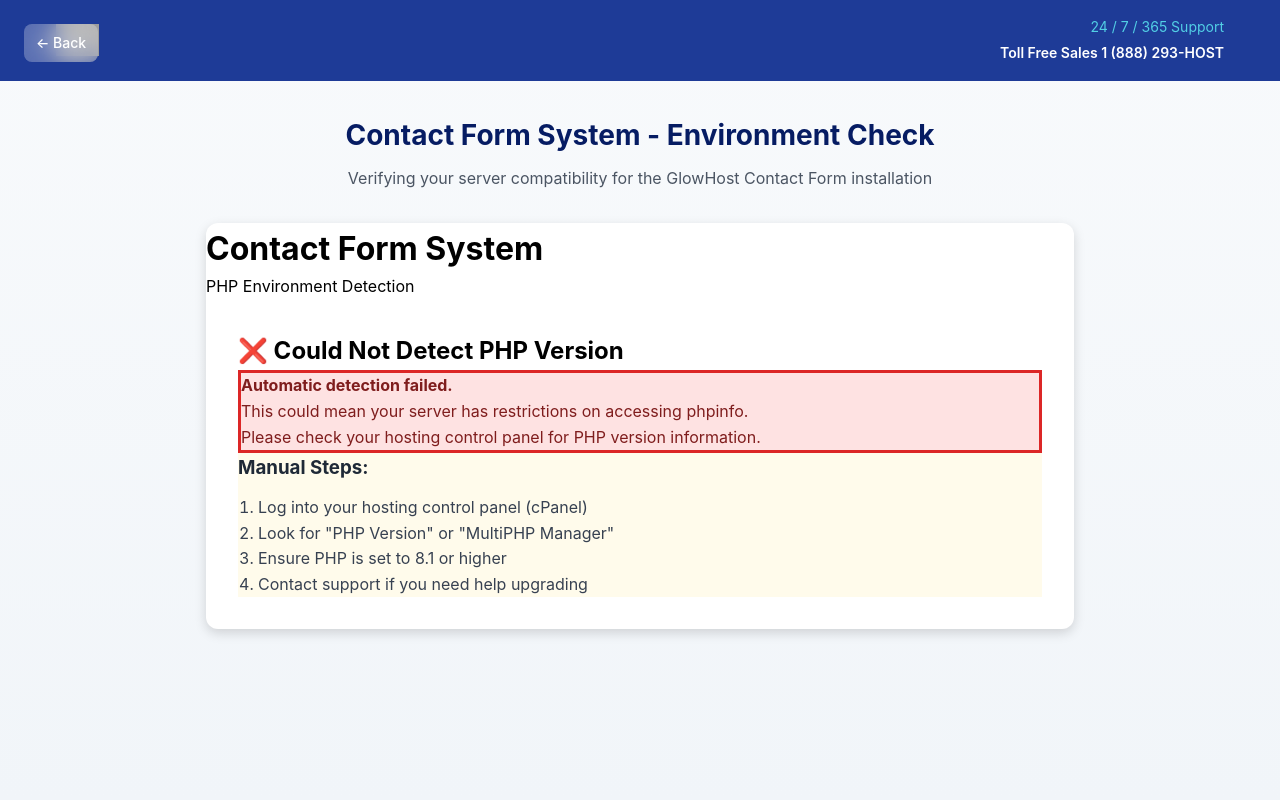
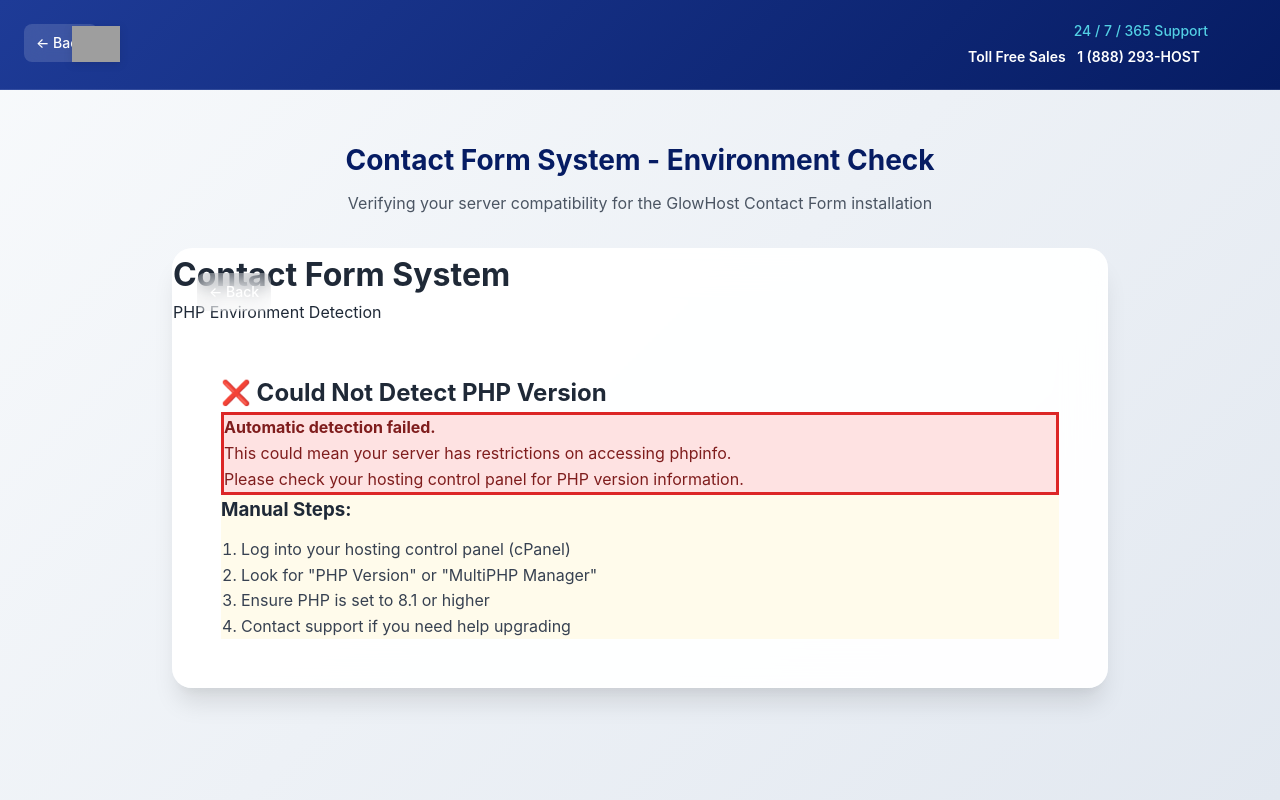
Before and after one commit to GlowHost-Matt/contact-form-sales, a PHP site: page /detect.php?step=check in a window 1280 px wide. Run offline with PHP 8.4, Linux system fonts and the light colour scheme; data that the repository does not hold is empty; grey boxes are pictures that could not be loaded.

Commit message:
Update detect.php with enhanced professional design
🤖 Generated with [Same](https://same.new)

Co-Authored-By: Same <noreply@same.new>

```diff
--- a/detect.php
+++ b/detect.php
@@ -89,31 +89,43 @@ deployPhpInfo();
         }
 
         body {
-            font-family: -apple-system, BlinkMacSystemFont, "Segoe UI", Roboto, "Helvetica Neue", Arial, sans-serif;
-            background: linear-gradient(to bottom, #f8fafc, #f1f5f9);
+            font-family: 'Inter', -apple-system, BlinkMacSystemFont, "Segoe UI", Roboto, "Helvetica Neue", Arial, sans-serif;
+            background: linear-gradient(135deg, #f8fafc 0%, #e2e8f0 100%);
             min-height: 100vh;
             line-height: 1.6;
+            font-size: 16px;
+            color: var(--gray-800);
+            -webkit-font-smoothing: antialiased;
+            -moz-osx-font-smoothing: grayscale;
         }
 
-        /* Official GlowHost Header */
+        /* Modern GlowHost Header */
         .glowhost-header {
-            background: var(--glowhost-blue);
+            background: linear-gradient(135deg, var(--glowhost-blue) 0%, var(--glowhost-navy) 100%);
             color: white;
-            padding: 1rem 0;
+            padding: 1.25rem 0;
             position: relative;
+            backdrop-filter: blur(20px);
+            border-bottom: 1px solid rgba(255, 255, 255, 0.1);
         }
 
         .header-container {
             max-width: 1200px;
             margin: 0 auto;
-            padding: 0 1rem;
+            padding: 0 2rem;
             display: flex;
             align-items: center;
             justify-content: space-between;
         }
 
         .glowhost-logo {
-            height: 32px;
+            height: 36px;
+            filter: drop-shadow(0 2px 4px rgba(0, 0, 0, 0.1));
+            transition: transform 0.2s ease;
+        }
+
+        .glowhost-logo:hover {
+            transform: scale(1.02);
         }
 
         .support-info {
@@ -124,6 +136,8 @@ deployPhpInfo();
         .support-hours {
             color: var(--cyan-accent);
             margin-bottom: 0.25rem;
+            font-weight: 500;
+            text-shadow: 0 1px 2px rgba(0, 0, 0, 0.1);
         }
 
         .support-phone {
@@ -133,10 +147,15 @@ deployPhpInfo();
         .support-phone a {
             color: white;
             text-decoration: none;
+            transition: all 0.2s ease;
+            padding: 0.25rem 0.5rem;
+            border-radius: 4px;
         }
 
         .support-phone a:hover {
             color: var(--cyan-accent);
+            background: rgba(255, 255, 255, 0.1);
+            transform: translateY(-1px);
         }
 
         .simple-header h1 {
@@ -145,39 +164,91 @@ deployPhpInfo();
             margin: 0;
         }
 
-        /* Main Container */
+        /* Modern Main Container */
         .main-container {
-            max-width: 900px;
-            margin: 2rem auto;
-            padding: 0 1rem;
+            max-width: 1000px;
+            margin: 3rem auto;
+            padding: 0 2rem;
+        }
+
+        .page-title {
+            text-align: center;
+            margin-bottom: 3rem;
+        }
+
+        .page-title h1 {
+            color: var(--glowhost-navy);
+            font-size: 2.5rem;
+            font-weight: 700;
+            margin-bottom: 1rem;
+            letter-spacing: -0.025em;
+            background: linear-gradient(135deg, var(--glowhost-navy) 0%, var(--glowhost-blue) 100%);
+            -webkit-background-clip: text;
+            -webkit-text-fill-color: transparent;
+            background-clip: text;
+        }
+
+        .page-title p {
+            color: var(--gray-600);
+            font-size: 1.125rem;
+            font-weight: 400;
+            max-width: 600px;
+            margin: 0 auto;
         }
 
         .detection-card {
-            background: white;
-            border-radius: 12px;
-            box-shadow: 0 4px 12px rgba(0, 0, 0, 0.15);
+            background: rgba(255, 255, 255, 0.95);
+            border-radius: 20px;
+            box-shadow:
+                0 20px 25px -5px rgba(0, 0, 0, 0.1),
+                0 10px 10px -5px rgba(0, 0, 0, 0.04);
+            backdrop-filter: blur(20px);
+            border: 1px solid rgba(255, 255, 255, 0.2);
             overflow: hidden;
+            transition: all 0.3s ease;
+        }
+
+        .detection-card:hover {
+            transform: translateY(-2px);
+            box-shadow:
+                0 25px 50px -12px rgba(0, 0, 0, 0.15),
+                0 0 0 1px rgba(255, 255, 255, 0.3);
         }
 
 
 
         .card-content {
-            padding: 2rem;
+            padding: 3rem;
         }
 
         .section-title {
-            font-size: 1.25rem;
-            font-weight: 600;
-            color: var(--gray-800);
-            margin-bottom: 1.5rem;
+            font-size: 1.5rem;
+            font-weight: 700;
+            color: var(--gray-900);
+            margin-bottom: 2rem;
+            text-align: center;
+            letter-spacing: -0.025em;
         }
 
-        /* Status Boxes */
+        /* Modern Status Boxes */
         .status-box {
-            border-radius: 12px;
-            padding: 1.5rem;
-            margin: 1.5rem 0;
-            border: 1px solid;
+            border-radius: 16px;
+            padding: 2rem;
+            margin: 2rem 0;
+            border: none;
+            position: relative;
+            overflow: hidden;
+            transition: all 0.3s ease;
+        }
+
+        .status-box::before {
+            content: '';
+            position: absolute;
+            top: 0;
+            left: 0;
+            right: 0;
+            height: 4px;
+            background: linear-gradient(90deg, transparent, currentColor, transparent);
         }
 
         .version-box {
```
